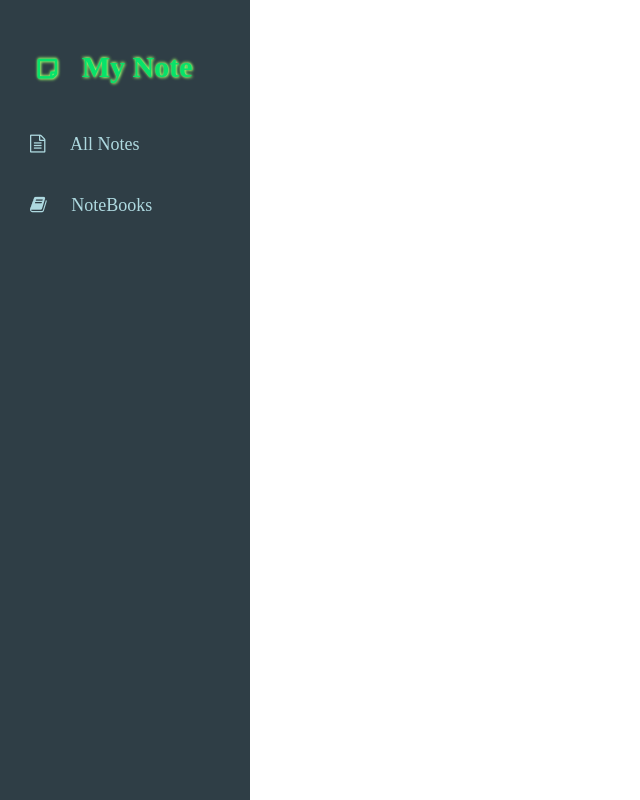
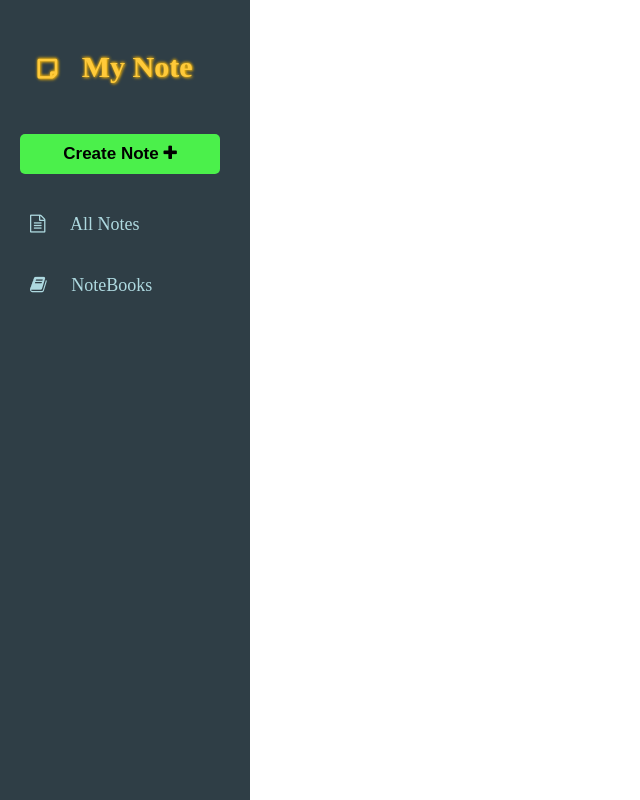
Before and after one commit to RatulSikder97/my-note-app, a plain HTML site: page index.html in a window 1280 px wide. Shown: the whole page, without its empty margins (0-640 px from the left). Drawn offline with Linux system fonts and the light colour scheme.

Commit message:
Sidebar style--bug fixes ++ Create note option

```diff
--- a/index.html
+++ b/index.html
@@ -24,6 +24,7 @@
                 <h1>My Note</h1>
             </div>
             <div class="side-options">
+                <button class="btn">Create Note <i class="fa fa-plus" aria-hidden="true"></i></button>
                 <ul>
                     <li>
                         <a href="#">
--- a/style.css
+++ b/style.css
@@ -17,14 +17,14 @@ html {
   background: #2f3e46;
   max-width: 25rem;
   height: 100vh;
-  color: rgb(7, 226, 106);
+  color: #ffca3a;
 }
 
 .logo {
   padding-top: 5rem;
   font-size: 2.2rem;
   text-align: center;
-  text-shadow: 0.1rem 0.1rem 0.3rem #99fa6d, 0rem -0.1rem 0.3rem #99fa6d;
+  text-shadow: 0.1rem 0.1rem 0.3rem #eeb10a, 0rem -0.1rem 0.3rem #eeb10a;
 }
 
 .logo i {
@@ -68,3 +68,20 @@ html {
 .side-options ul li a span {
   margin-left: 2rem;
 }
+
+/* create note */
+.btn {
+  padding: 1rem 2rem;
+  width: 80%;
+  margin: 2rem;
+  background: #4bf04b;
+  border: none;
+  border-radius: 0.5rem;
+  font-size: 1.7rem;
+  font-weight: 600;
+  text-align: center;
+}
+
+.btn:hover {
+  background: #3ec400;
+}
```
